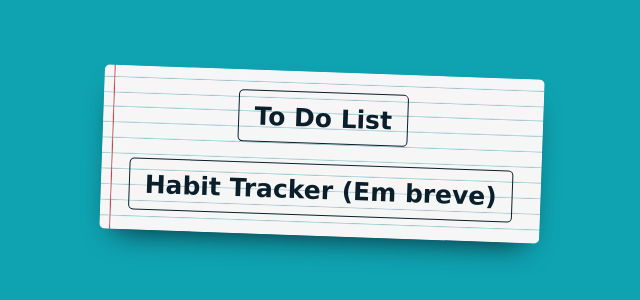
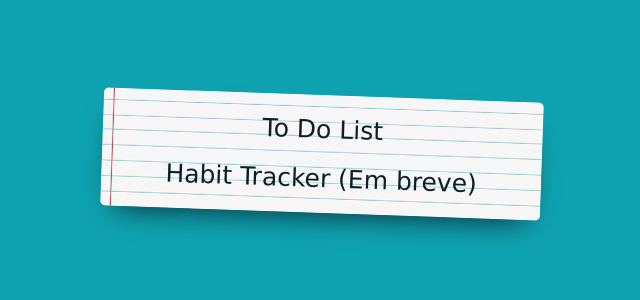
Before and after one commit to brunolieps/app-library, a plain HTML site: page index.html in a window 1280 px wide. Shown: the part 246-546 px from the top of the page, without its empty margins (318-958 px from the left). Drawn offline with Linux system fonts and the light colour scheme; a web font is replaced by a local one.

Commit message:
links and transitions

```diff
--- a/style.css
+++ b/style.css
@@ -22,6 +22,7 @@
     font-family: "Playpen Sans", cursive;
     font-size: 25px;
     color: var(--text);
+    transition: all 250ms cubic-bezier(0.68, -0.55, 0.27, 1.55)
 }
 
 body {
@@ -35,7 +36,7 @@ body {
     background-color: var(--primary);
 }
 
-button, a {
+button{
     background-color: var(--zeroopacity);
     min-width: 50px;
     min-height: 50px;
@@ -45,7 +46,6 @@ button, a {
     fill: var(--text);
     font-weight: 900;
     text-decoration: none;
-    padding: 0px 15px;
     display: flex;
     align-items: center;
     justify-content: center;
@@ -67,6 +67,14 @@ button, a {
     }
 
 
+}
+
+a{
+    text-decoration: none;
+
+    &:hover{
+        color: var(--accent);
+    }
 }
 
 .ativo {
```
